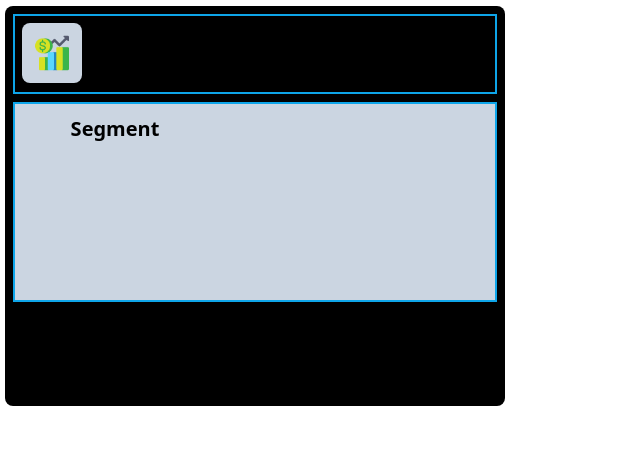
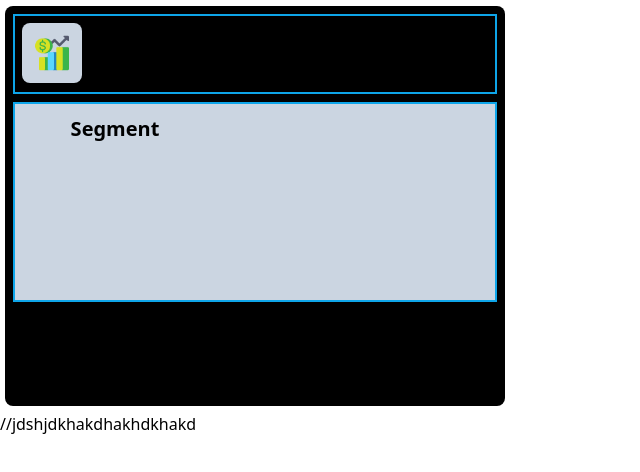
Before and after one commit to Samitha10/Financial-Planning-with-AI, a React (Create React App) app in the folder Frontend/myapp/: page / in a window 1280 px wide. Shown: the top 472 px of the page, without its empty margins (0-640 px from the left). Built offline with nearby package versions, Linux system fonts and the light colour scheme; no server answers.

Commit message:
Update App.js

```diff
--- a/Frontend/myapp/src/App.js
+++ b/Frontend/myapp/src/App.js
@@ -43,6 +43,8 @@ function App() {
       </div>  */}
        <Sales_Card/>
 
+       //jdshjdkhakdhakhdkhakd
+
     </>
   );
 }
```
